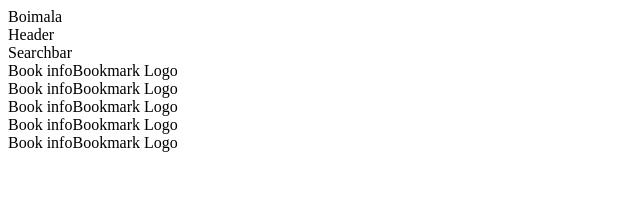
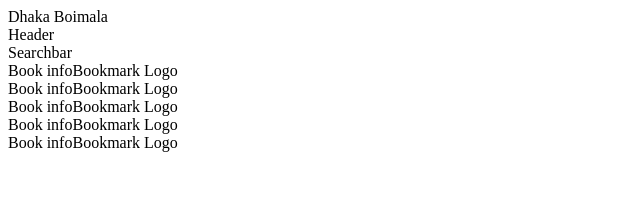
Before and after one commit to MainShakif/2-react-hierarchy, a React (Vite) app: page / in a window 1280 px wide. Shown: the top 202 px of the page, without its empty margins (0-640 px from the left). Built offline with nearby package versions, Linux system fonts and the light colour scheme.

Commit message:
change the boimela name

```diff
--- a/src/Boimela.jsx
+++ b/src/Boimela.jsx
@@ -4,7 +4,7 @@
 function Boimela() {
   return (
     <div>
-      Boimala
+      Dhaka Boimala
       <Header />
       <Search />
       <BookLists />
```
